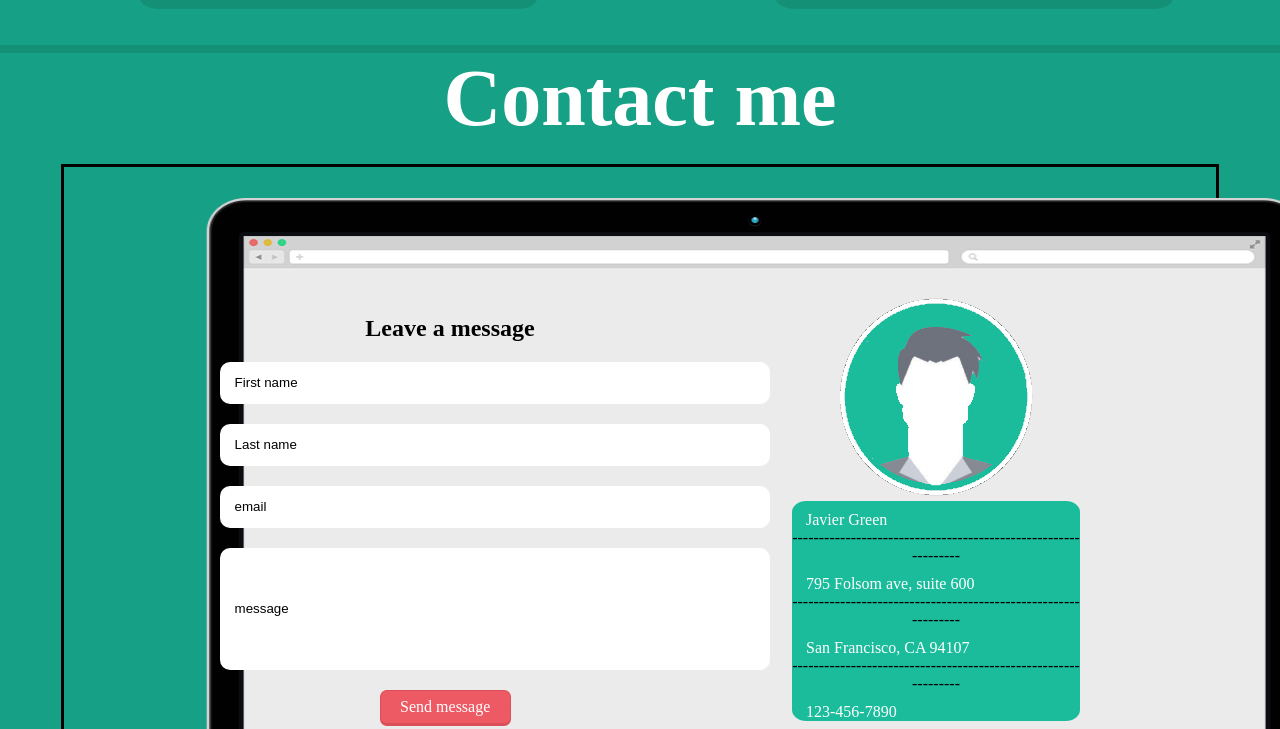
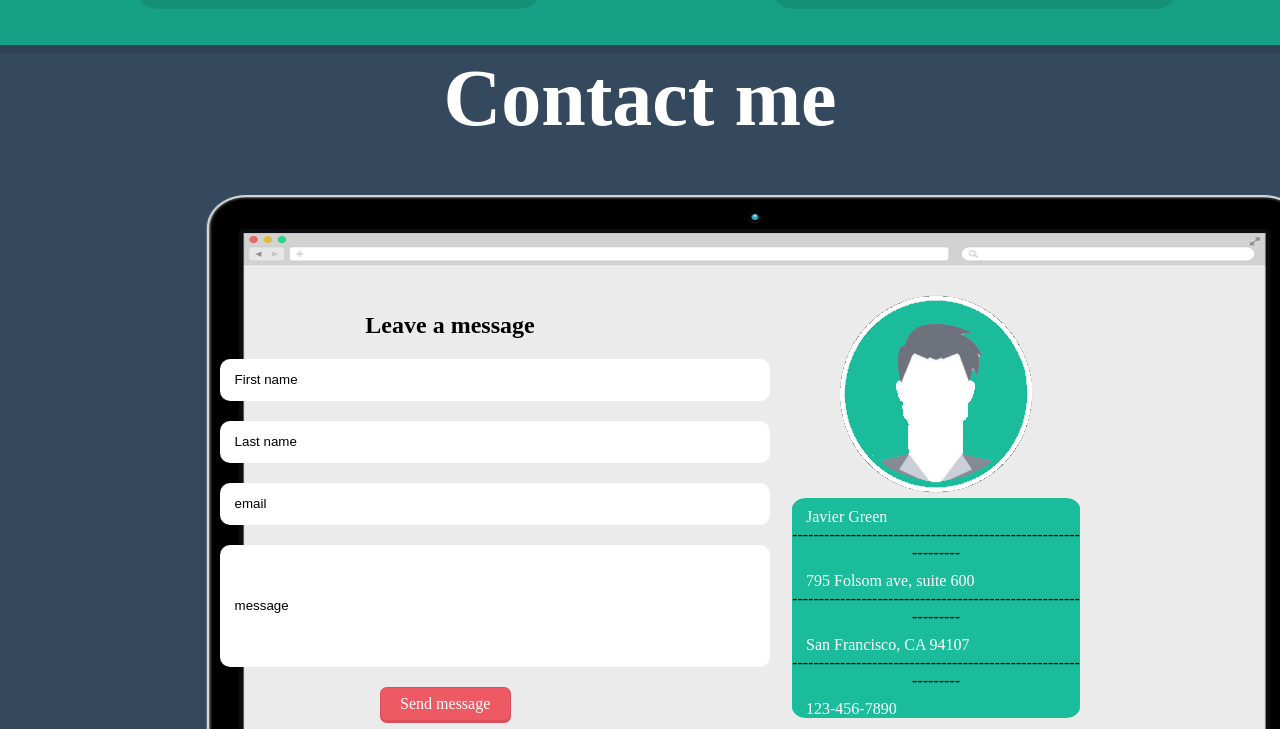
Before and after one commit to jgreen18/examenPW, a plain HTML site: page index.html in a window 1280 px wide. Shown: the part 6515-7244 px from the top of the page. Drawn offline with Linux system fonts and the light colour scheme.

Commit message:
20/15:22

```diff
--- a/css/estilo.css
+++ b/css/estilo.css
@@ -1477,10 +1477,10 @@
 /*div11*/
 
 	.div11{
-		background-color: #16a085;
+		background-color: #34495e;
 			margin-top: 0px;
 			border-top-width: 8px;
-			border-top-color:#149077;
+			border-top-color:#2f4254;
 			border-top-style: solid;
 			width: 100%;
 
@@ -1501,11 +1501,12 @@
 
 			.c11{
 				width: 90%;
-				border-style: solid;
+				/*border-style: solid;*/
 				min-height: 2em;
 				margin: auto;
 				text-align: center;
 				display: block;
+				height: 730px;
 
 
 			}
@@ -1563,7 +1564,7 @@
 				text-align: center;
 				position: relative;
 
-				z-index: 3;
+				z-index: 2;
 
 
 			}
@@ -1606,3 +1607,10 @@
 
 
 			}
+
+
+
+/*div12*/
+	.div12{
+
+	}
```
